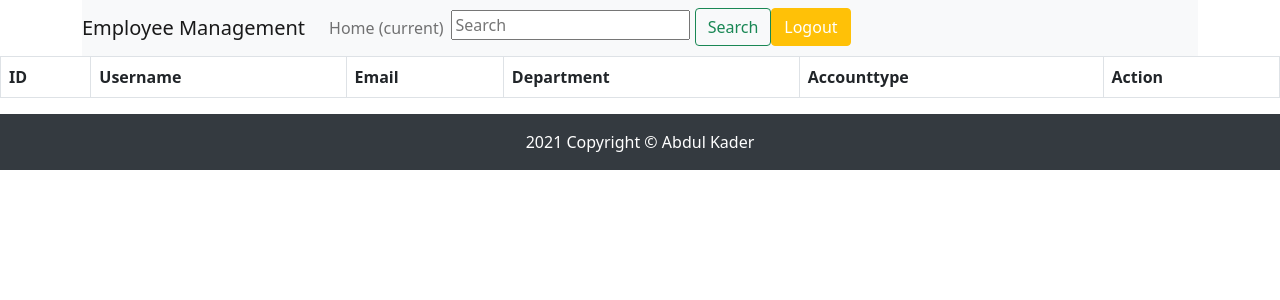
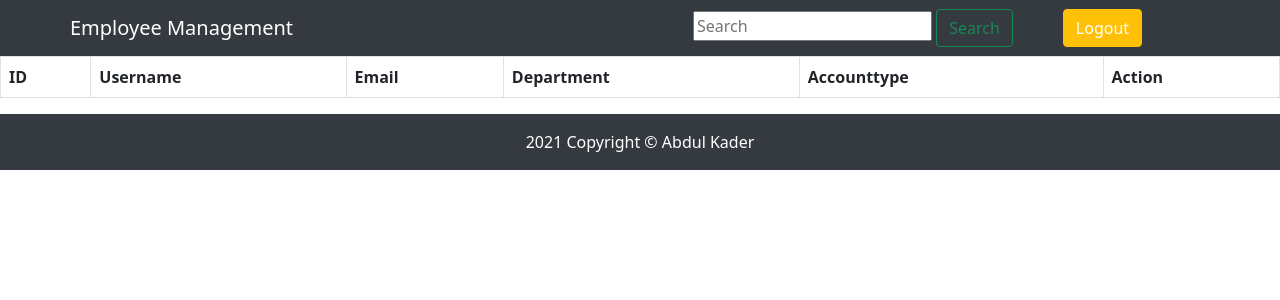
Before and after one commit to kaderabdul79/employee_management, a PHP site: template employee/views/viewEmployees.php in a window 1280 px wide. Shown: the top 300 px of the page. Run offline with PHP 8.4, Linux system fonts and the light colour scheme; the template is opened without the code that fills it, so the values that code supplies are empty; the visitor is signed in with stand-in values (Sample User, id 1).

Commit message:
header design has been finished

```diff
--- a/employee/views/header.php
+++ b/employee/views/header.php
@@ -1,15 +1,25 @@
-<div class="container">
-        <div class="row">
-            <div class="col-md-12">
-                <nav class="navbar navbar-expand-lg navbar-light bg-light">
-                <a class="navbar-brand" href="#">Employee Management</a>
+<style>
+    .x {
+        background-color:#343a40;
+    }
+    .navbar-brand{
+        margin-left: 70px;
+        margin-right: 400px;
+    }
+    form{
+        margin-right: 50px;
+    }
+    nav,li,a{
+        color: #fff;
+    }
+</style>
+<div class="row">
+            <div class="col-md-12 x">
+                <nav class="navbar navbar-expand-lg">
+                <a class="navbar-brand" href="homepage.php">Employee Management</a>
 
                 <div class="collapse navbar-collapse" id="navbarSupportedContent">
                     <ul class="navbar-nav mr-auto">
-                    <li class="nav-item active">
-                        <a class="nav-link" href="homepage.php">Home <span class="sr-only">(current)</span></a>
-                    </li>
-
                     <form class="form-inline my-2 my-lg-0">
                     <input class=" mr-sm-22" type="search" placeholder="Search" aria-label="Search">
                     <button class="btn btn-outline-success my-2 my-sm-0" type="submit">Search</button>
@@ -23,4 +33,3 @@
                 </nav>
         </div>
     </div>
-</div>
```
